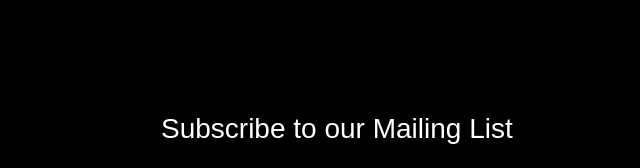
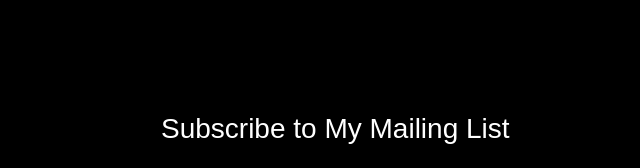
Before and after one commit to esselduke/kate, a plain HTML site: page index.html in a window 1280 px wide. Shown: the part 873-1041 px from the top of the page, 640-1280 px from the left. Drawn offline with Linux system fonts and the light colour scheme.

Commit message:
update on html text

```diff
--- a/index.html
+++ b/index.html
@@ -134,7 +134,7 @@
     <section class="newsletter">
         <div class="container">
             <div class="newsletter-container">
-                <h2>Subscribe to our Mailing List</h2>
+                <h2>Subscribe to My Mailing List</h2>
                 <p>Enter your email here *</p>
                 <form class="newsletter-form">
                     <div class="form-group">
```
